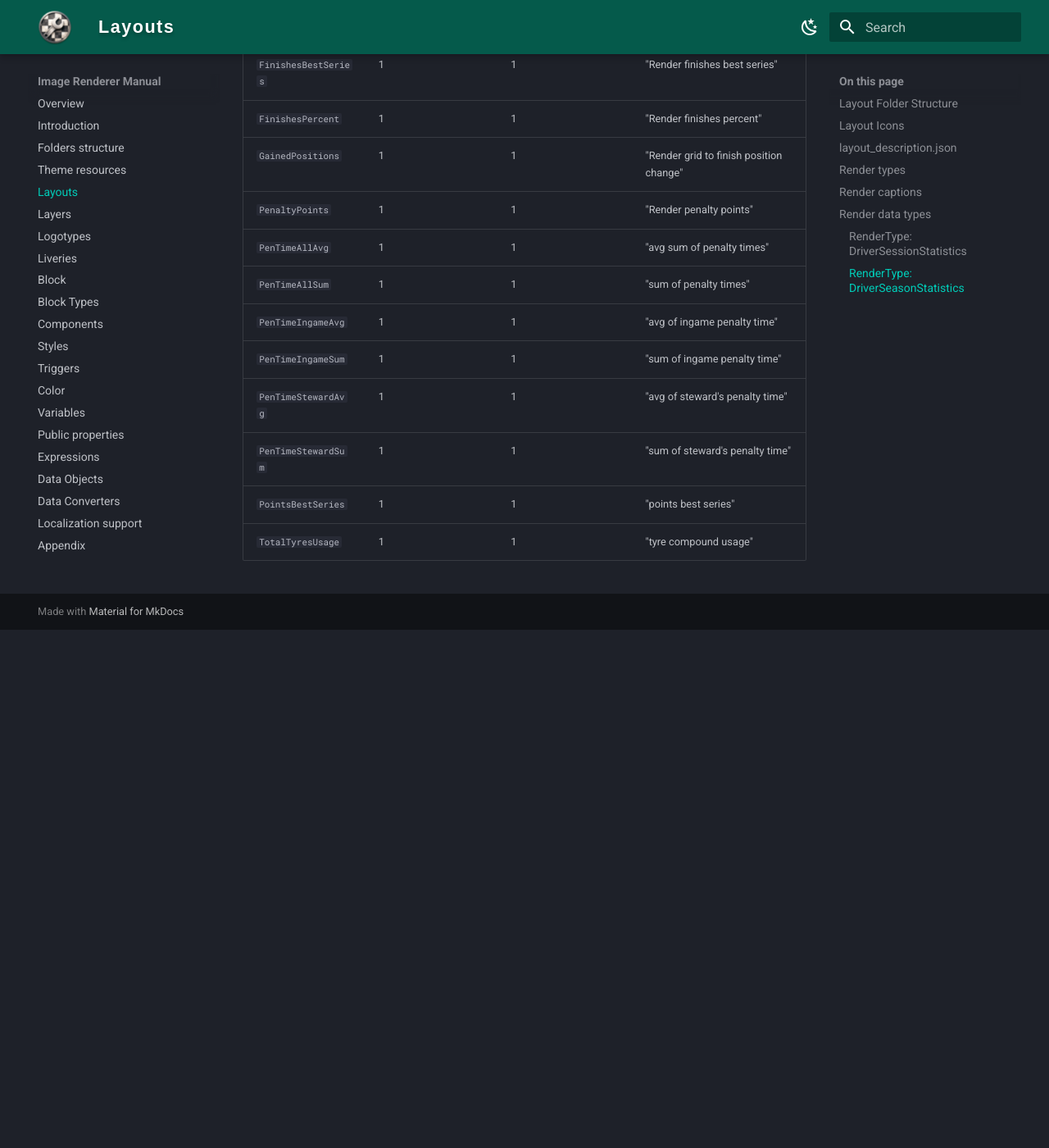
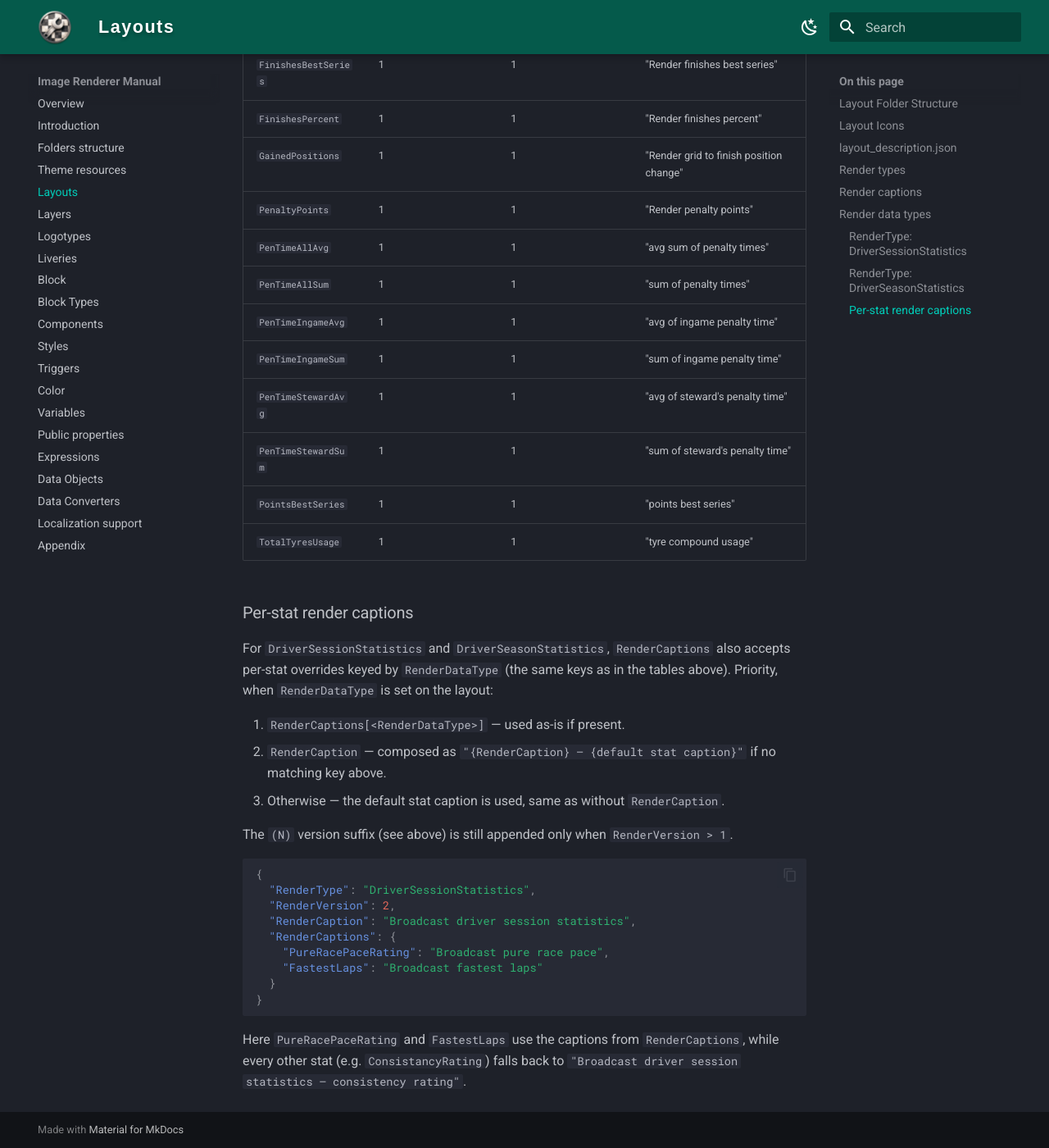
Before and after one commit to vlad-men/RacingLeagueTools_Docs, an MkDocs documentation site: the page built from docs/flex-renderer/manual/layouts.md, in a window 1280 px wide and 1400 px high, scrolled down 5954 px. Shown: the whole window at 82% size. Built offline with MkDocs 1.6.1 and Material for MkDocs 9.7.7, drawn with Linux system fonts in a browser that asks for light colours; before the commit the page ends 6722 px from its top, so only the background shows below that.

````diff
--- a/docs/flex-renderer/manual/layouts.md
+++ b/docs/flex-renderer/manual/layouts.md
@@ -139,3 +139,27 @@
 | `PenTimeStewardSum` | 1 | 1 | "sum of steward's penalty time" |
 | `PointsBestSeries` | 1 | 1 | "points best series" |
 | `TotalTyresUsage` | 1 | 1 | "tyre compound usage" |
+
+### Per-stat render captions
+
+For `DriverSessionStatistics` and `DriverSeasonStatistics`, `RenderCaptions` also accepts per-stat overrides keyed by `RenderDataType` (the same keys as in the tables above). Priority, when `RenderDataType` is set on the layout:
+
+1. `RenderCaptions[<RenderDataType>]` — used as-is if present.
+2. `RenderCaption` — composed as `"{RenderCaption} — {default stat caption}"` if no matching key above.
+3. Otherwise — the default stat caption is used, same as without `RenderCaption`.
+
+The `(N)` version suffix (see above) is still appended only when `RenderVersion > 1`.
+
+```json
+{
+  "RenderType": "DriverSessionStatistics",
+  "RenderVersion": 2,
+  "RenderCaption": "Broadcast driver session statistics",
+  "RenderCaptions": {
+    "PureRacePaceRating": "Broadcast pure race pace",
+    "FastestLaps": "Broadcast fastest laps"
+  }
+}
+```
+
+Here `PureRacePaceRating` and `FastestLaps` use the captions from `RenderCaptions`, while every other stat (e.g. `ConsistancyRating`) falls back to `"Broadcast driver session statistics — consistency rating"`.
````
Also changed, not shown: docs/flex-renderer/manual/block-types-and-block-options.md (+3 -0 lines).
